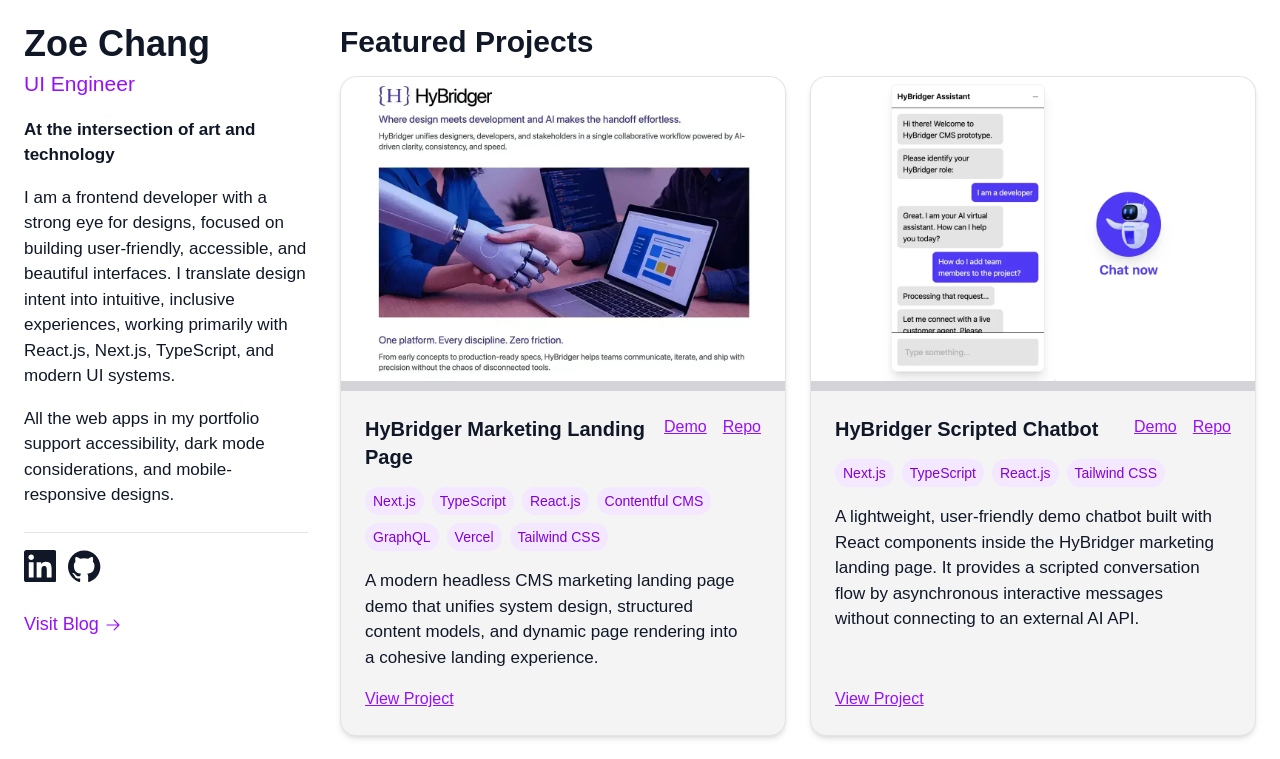
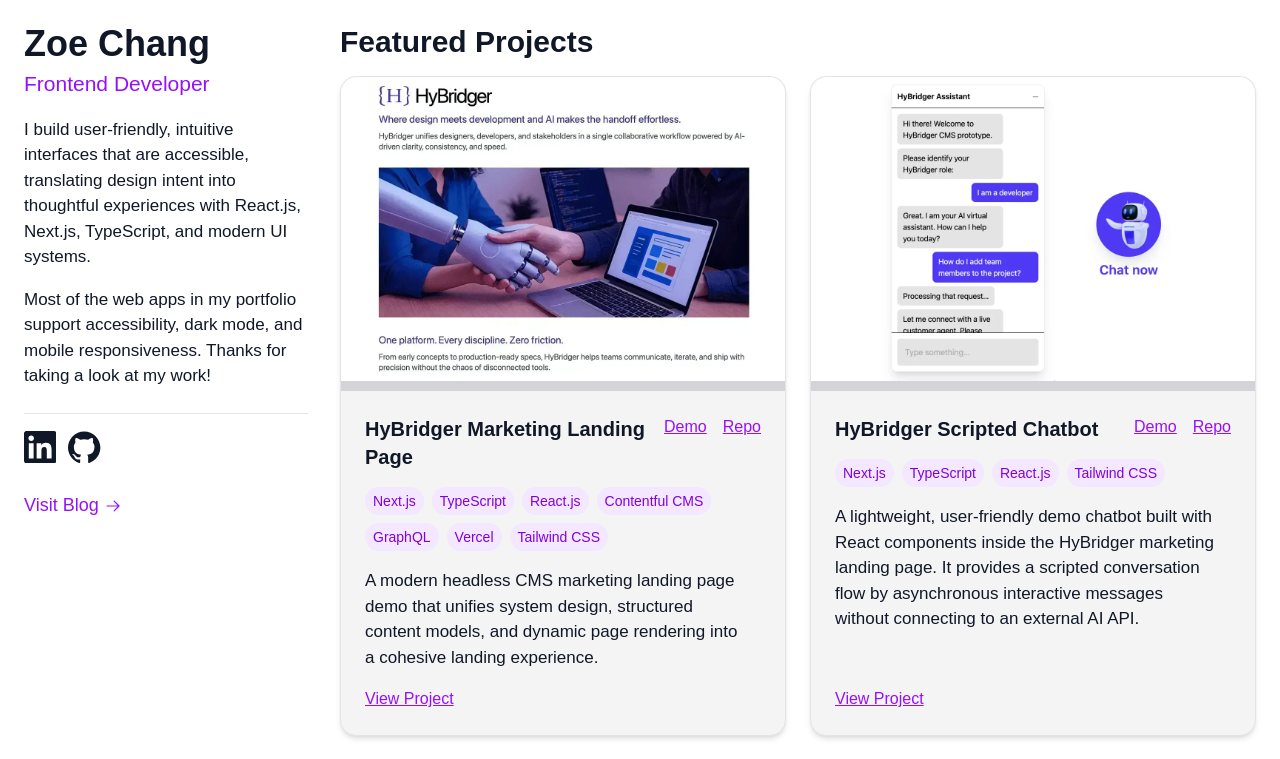
Before and after one commit to zcdev/my-portfolio, a Next.js app: page / in a window 1280 px wide. Shown: the top 759 px of the page. Built offline with nearby package versions, Linux system fonts and the light colour scheme.

Commit message:
docs(bio): update portfolio intro and SEO metadata

```diff
--- a/src/app/layout.tsx
+++ b/src/app/layout.tsx
@@ -9,10 +9,10 @@ const arimo = Arimo({
 });
 
 export const metadata: Metadata = {
-  title: "Zoe Chang — UI Engineer",
+  title: "Zoe Chang — Frontend Developer",
   description: "Frontend portfolio, interactive projects, and dev blog",
   openGraph: {
-    title: "Zoe Chang — UI Engineer",
+    title: "Zoe Chang — Frontend Developer",
     description: "Frontend portfolio, interactive projects, and dev blog",
     url: "https://zoechang.dev",
     siteName: "Zoe Chang's Portfolio",
@@ -29,7 +29,7 @@ export const metadata: Metadata = {
   },
   twitter: {
     card: "summary_large_image",
-    title: "Zoe Chang — UI Engineer",
+    title: "Zoe Chang — Frontend Developer",
     description: "Frontend portfolio, interactive projects, and dev blog",
     images: ["/og-image.png"],
   },
--- a/src/app/page.tsx
+++ b/src/app/page.tsx
@@ -8,16 +8,13 @@ export default function Home() {
       <aside className="mb-4 col-span-8 lg:col-span-2 text-left">
         <h1 className="text-4xl font-bold mb-1">Zoe Chang</h1>
         <h2 className="title text-[21px] text-purple-600 mb-1 dark:text-purple-400">
-          UI Engineer
+          Frontend Developer
         </h2>
-        <p className="text-base text-[17px] font-semibold mb-4">
-          At the intersection of art and technology
-        </p>
         <p className="text-base text-[17px] mb-4">
-          I am a frontend developer with a strong eye for designs, focused on building user-friendly, accessible, and beautiful interfaces. I translate design intent into intuitive, inclusive experiences, working primarily with React.js, Next.js, TypeScript, and modern UI systems.
+          I build user-friendly, intuitive interfaces that are accessible, translating design intent into thoughtful experiences with React.js, Next.js, TypeScript, and modern UI systems.
         </p>
         <p className="text-base text-[17px] mb-5 pb-6 border-b-1 border-zinc-200">
-          All the web apps in my portfolio support accessibility, dark mode considerations, and mobile-responsive designs.
+          Most of the web apps in my portfolio support accessibility, dark mode, and mobile responsiveness. Thanks for taking a look at my work!
         </p>
         <IconLinksSection />
       </aside>
```
